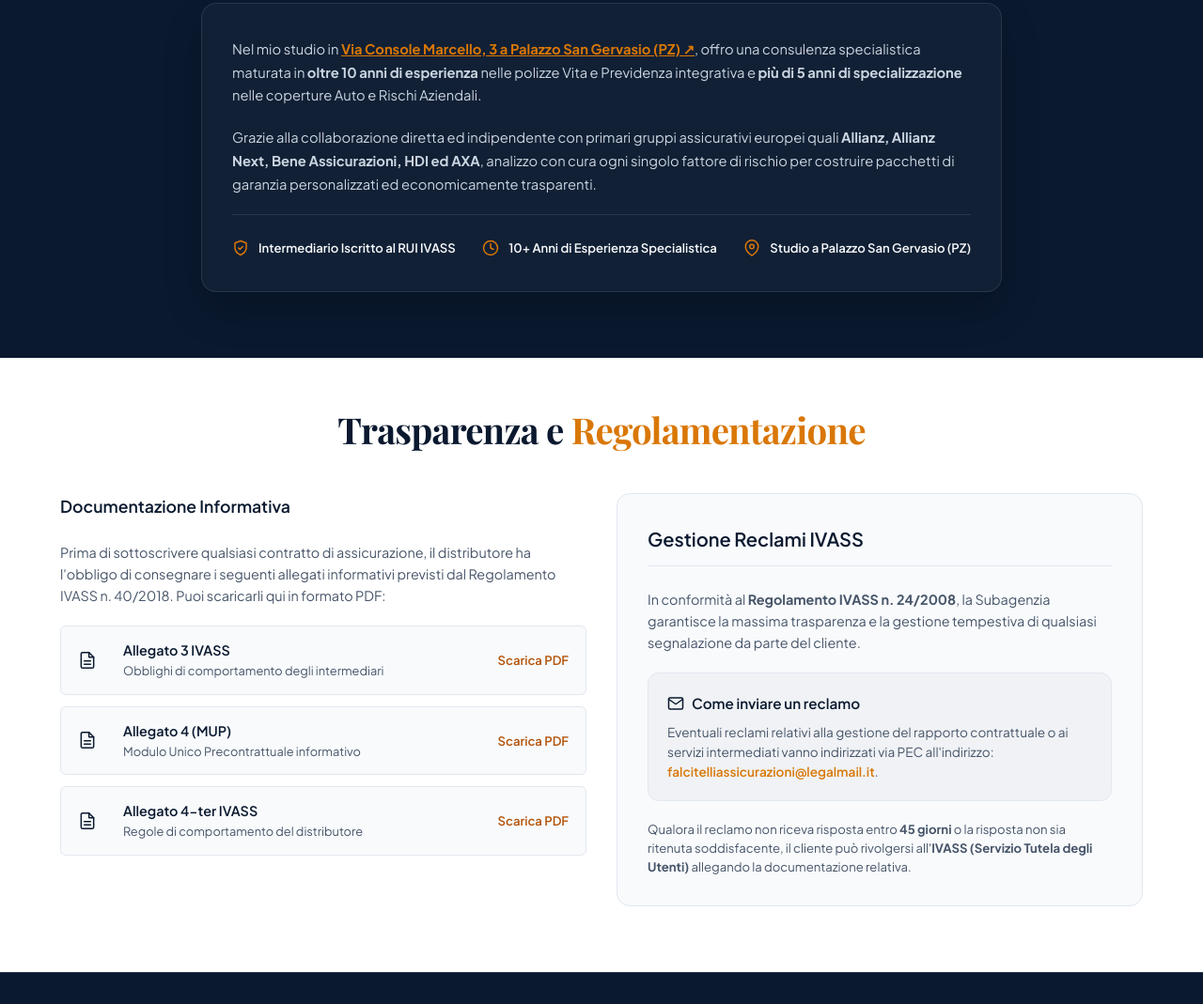
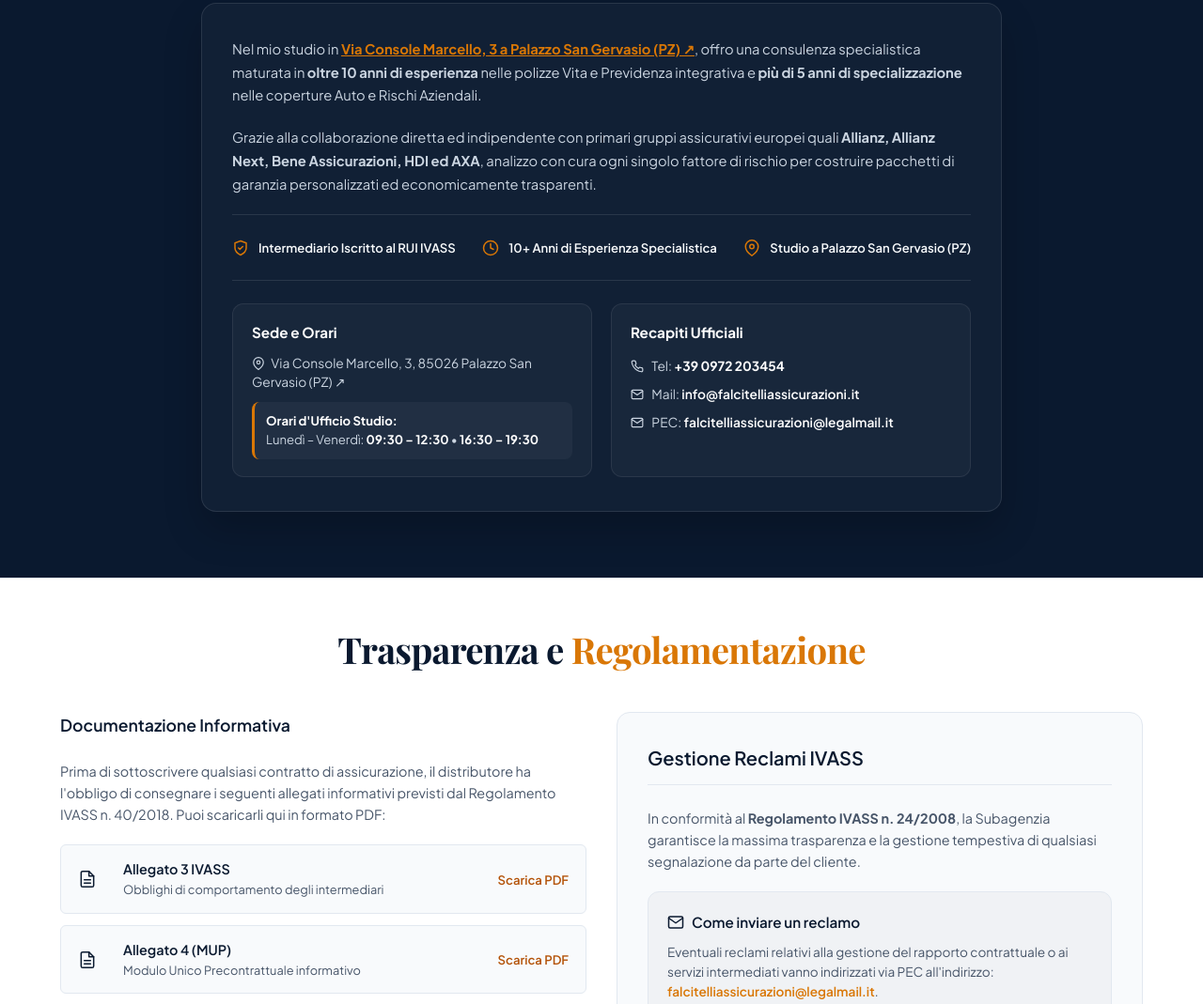
Before and after one commit to mikconte/assicurazioni-website, a website: page index.html in a window 1280 px wide. Shown: the part 1181-2250 px from the top of the page at 94% size. Drawn offline with nearby package versions, Linux system fonts and the light colour scheme; a web font is replaced by a local one.

Commit message:
Edit Chi Sono with Location and Contacts

```diff
--- a/css/styles.css
+++ b/css/styles.css
@@ -706,6 +706,24 @@
   font-weight: 600;
 }
 
+/* Sub-grid Contatti & Sede integrata in Chi Sono */
+.about-contact-grid {
+  margin-top: 24px;
+  padding-top: 24px;
+  border-top: 1px solid rgba(255, 255, 255, 0.1);
+  display: grid;
+  grid-template-columns: 1fr 1fr;
+  gap: 20px;
+  text-align: left;
+}
+
+.about-contact-box {
+  background: rgba(255, 255, 255, 0.03);
+  border: 1px solid rgba(255, 255, 255, 0.08);
+  border-radius: 12px;
+  padding: 18px 20px;
+}
+
 /* ==========================================
    TRASPARENZA & TRASMISSIONI (IVASS)
    ========================================== */
@@ -1323,6 +1341,10 @@
   .about-highlight-item span {
     font-size: 0.78rem;
   }
+  .about-contact-grid {
+    grid-template-columns: 1fr;
+    gap: 16px;
+  }
 
   /* Sezione Trasparenza & Regolamentazione su Mobile */
   .transparency-section {
--- a/index.html
+++ b/index.html
@@ -358,6 +358,45 @@
           </div>
         </div>
 
+        <!-- Sub-Grid Integrata Contatti, Sede ed Orari -->
+        <div class="about-contact-grid">
+
+          <!-- Box Sede e Orari -->
+          <div class="about-contact-box">
+            <h4 style="color: #ffffff; font-size: 0.95rem; font-weight: 700; margin-bottom: 10px; display: flex; align-items: center; gap: 8px;">
+            Sede e Orari
+            </h4>
+            <p style="color: #cbd5e1; font-size: 0.86rem; margin-bottom: 10px; line-height: 1.5;">
+              <svg width="14" height="14" viewBox="0 0 24 24" fill="none" stroke="currentColor" stroke-width="2" stroke-linecap="round" stroke-linejoin="round" style="vertical-align: -2px; margin-right: 4px;"><path d="M21 10c0 7-9 13-9 13s-9-6-9-13a9 9 0 0 1 18 0z"/><circle cx="12" cy="10" r="3"/></svg>
+              <a href="https://maps.app.goo.gl/ALSt5DpsjqCtRNoJA" target="_blank" rel="noopener noreferrer" style="color: inherit; text-decoration: underline;">Via Console Marcello, 3, 85026 Palazzo San Gervasio (PZ) ↗</a>
+            </p>
+            <div style="padding: 10px 12px; background: rgba(255, 255, 255, 0.04); border-radius: 8px; border-left: 3px solid var(--color-accent); font-size: 0.82rem; color: #cbd5e1; text-align: left; line-height: 1.55;">
+              <strong style="color: #ffffff;">Orari d'Ufficio Studio:</strong><br>
+              Lunedì – Venerdì: <strong style="color: #ffffff;">09:30 – 12:30</strong> &bull; <strong style="color: #ffffff;">16:30 – 19:30</strong>
+            </div>
+          </div>
+
+          <!-- Box Contatti Diretti -->
+          <div class="about-contact-box">
+            <h4 style="color: #ffffff; font-size: 0.95rem; font-weight: 700; margin-bottom: 12px; display: flex; align-items: center; gap: 8px;">
+            Recapiti Ufficiali
+            </h4>
+            <p style="color: #cbd5e1; font-size: 0.86rem; margin-bottom: 8px;">
+              <svg width="14" height="14" viewBox="0 0 24 24" fill="none" stroke="currentColor" stroke-width="2" stroke-linecap="round" stroke-linejoin="round" style="vertical-align: -2px; margin-right: 6px;"><path d="M22 16.92v3a2 2 0 0 1-2.18 2 19.79 19.79 0 0 1-8.63-3.07 19.5 19.5 0 0 1-6-6 19.79 19.79 0 0 1-3.07-8.67A2 2 0 0 1 4.11 2h3a2 2 0 0 1 2 1.72 12.84 12.84 0 0 0 .7 2.81 2 2 0 0 1-.45 2.11L8.09 9.91a16 16 0 0 0 6 6l1.27-1.27a2 2 0 0 1 2.11-.45 12.84 12.84 0 0 0 2.81.7A2 2 0 0 1 22 16.92z"/></svg>
+              Tel: <a href="tel:+390972203454" style="color: #ffffff; font-weight: 700; text-decoration: underline;">+39 0972 203454</a>
+            </p>
+            <p style="color: #cbd5e1; font-size: 0.86rem; margin-bottom: 8px;">
+              <svg width="14" height="14" viewBox="0 0 24 24" fill="none" stroke="currentColor" stroke-width="2" stroke-linecap="round" stroke-linejoin="round" style="vertical-align: -2px; margin-right: 6px;"><path d="M4 4h16c1.1 0 2 .9 2 2v12c0 1.1-.9 2-2 2H4c-1.1 0-2-.9-2-2V6c0-1.1.9-2 2-2z"/><polyline points="22,6 12,13 2,6"/></svg>
+              Mail: <a href="mailto:info@falcitelliassicurazioni.it" style="color: #ffffff; font-weight: 600; text-decoration: underline;">info@falcitelliassicurazioni.it</a>
+            </p>
+            <p style="color: #cbd5e1; font-size: 0.86rem;">
+              <svg width="14" height="14" viewBox="0 0 24 24" fill="none" stroke="currentColor" stroke-width="2" stroke-linecap="round" stroke-linejoin="round" style="vertical-align: -2px; margin-right: 6px;"><path d="M4 4h16c1.1 0 2 .9 2 2v12c0 1.1-.9 2-2 2H4c-1.1 0-2-.9-2-2V6c0-1.1.9-2 2-2z"/><polyline points="22,6 12,13 2,6"/></svg>
+              PEC: <a href="mailto:falcitelliassicurazioni@legalmail.it" style="color: #ffffff; font-weight: 600; text-decoration: underline;">falcitelliassicurazioni@legalmail.it</a>
+            </p>
+          </div>
+
+        </div>
+
       </div>
 
     </div>
@@ -456,20 +495,10 @@
           </div>
         </div>
 
-        <!-- Colonna 2: Contatti e Orari -->
+        <!-- Colonna 2: Contatti e Sede -->
         <div class="footer-contact">
           <h5>Contatti e Sede</h5>
           <p><svg width="14" height="14" viewBox="0 0 24 24" fill="none" stroke="currentColor" stroke-width="2" stroke-linecap="round" stroke-linejoin="round" style="vertical-align: -2px; margin-right: 6px;"><path d="M21 10c0 7-9 13-9 13s-9-6-9-13a9 9 0 0 1 18 0z"/><circle cx="12" cy="10" r="3"/></svg> <a href="https://maps.app.goo.gl/ALSt5DpsjqCtRNoJA" target="_blank" rel="noopener noreferrer" style="color: inherit; text-decoration: underline;">Via Console Marcello, 3, 85026 Palazzo San Gervasio (PZ)</a></p>
-
-          <div style="margin: 10px 0 12px 0; padding: 10px 12px; background: rgba(255, 255, 255, 0.04); border-radius: 8px; border-left: 3px solid var(--color-accent); font-size: 0.82rem; line-height: 1.5;">
-            <div style="font-weight: 700; color: #ffffff; margin-bottom: 4px; display: flex; align-items: center; gap: 6px;">
-              <svg width="14" height="14" viewBox="0 0 24 24" fill="none" stroke="var(--color-accent)" stroke-width="2" stroke-linecap="round" stroke-linejoin="round"><circle cx="12" cy="12" r="10"/><polyline points="12 6 12 12 16 14"/></svg> Orari d'Ufficio Studio
-            </div>
-            <div style="color: #cbd5e1;">
-              Lunedì – Venerdì: <strong style="color: #ffffff;">09:30 – 12:30</strong> &bull; <strong style="color: #ffffff;">16:30 – 19:30</strong>
-            </div>
-          </div>
-
           <p><svg width="14" height="14" viewBox="0 0 24 24" fill="none" stroke="currentColor" stroke-width="2" stroke-linecap="round" stroke-linejoin="round" style="vertical-align: -2px; margin-right: 6px;"><path d="M22 16.92v3a2 2 0 0 1-2.18 2 19.79 19.79 0 0 1-8.63-3.07 19.5 19.5 0 0 1-6-6 19.79 19.79 0 0 1-3.07-8.67A2 2 0 0 1 4.11 2h3a2 2 0 0 1 2 1.72 12.84 12.84 0 0 0 .7 2.81 2 2 0 0 1-.45 2.11L8.09 9.91a16 16 0 0 0 6 6l1.27-1.27a2 2 0 0 1 2.11-.45 12.84 12.84 0 0 0 2.81.7A2 2 0 0 1 22 16.92z"/></svg> Tel: <a href="tel:+390972203454" style="color: #ffffff; font-weight: 700; text-decoration: underline;">+39 0972 203454</a></p>
           <p><svg width="14" height="14" viewBox="0 0 24 24" fill="none" stroke="currentColor" stroke-width="2" stroke-linecap="round" stroke-linejoin="round" style="vertical-align: -2px; margin-right: 6px;"><path d="M4 4h16c1.1 0 2 .9 2 2v12c0 1.1-.9 2-2 2H4c-1.1 0-2-.9-2-2V6c0-1.1.9-2 2-2z"/><polyline points="22,6 12,13 2,6"/></svg> Mail: <a href="mailto:info@falcitelliassicurazioni.it" style="color: #ffffff; font-weight: 600; text-decoration: underline;">info@falcitelliassicurazioni.it</a></p>
           <p><svg width="14" height="14" viewBox="0 0 24 24" fill="none" stroke="currentColor" stroke-width="2" stroke-linecap="round" stroke-linejoin="round" style="vertical-align: -2px; margin-right: 6px;"><path d="M4 4h16c1.1 0 2 .9 2 2v12c0 1.1-.9 2-2 2H4c-1.1 0-2-.9-2-2V6c0-1.1.9-2 2-2z"/><polyline points="22,6 12,13 2,6"/></svg> PEC: <a href="mailto:falcitelliassicurazioni@legalmail.it" style="color: #ffffff; font-weight: 600; text-decoration: underline;">falcitelliassicurazioni@legalmail.it</a></p>
```
Also changed, not shown: grazie.html (+1 -1 lines), preventivo.html (+1 -11 lines), privacy.html (+1 -11 lines).
